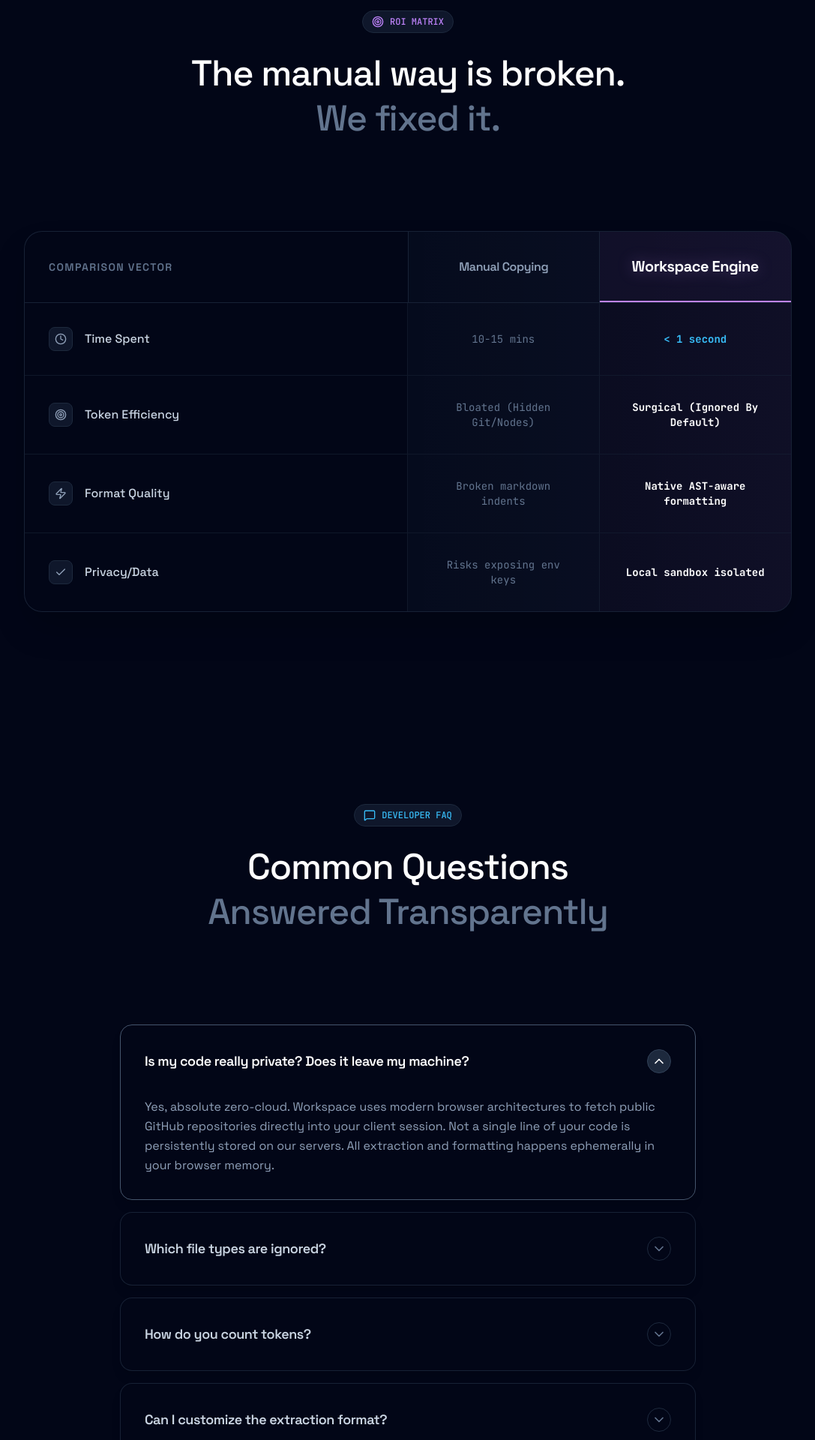
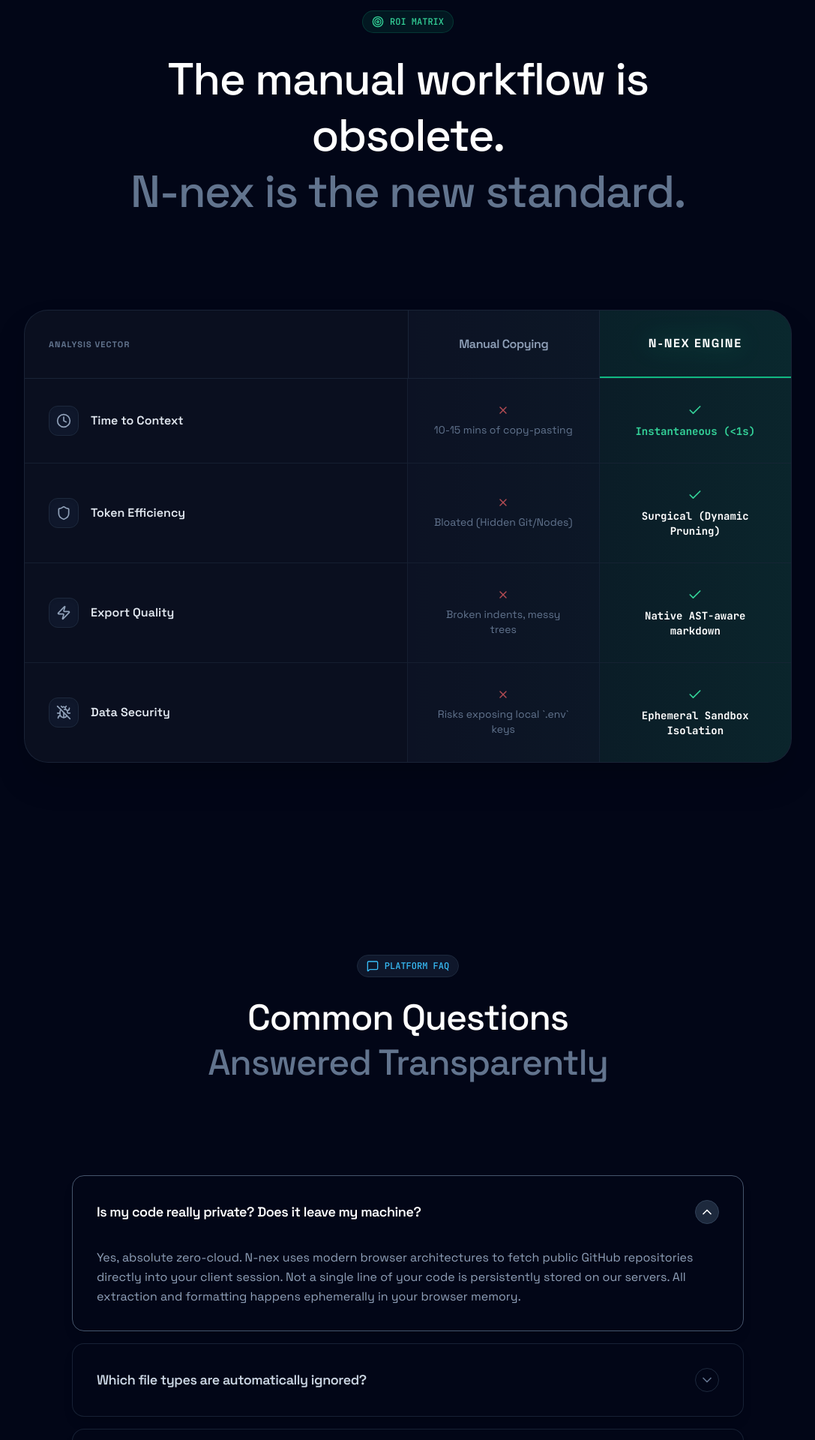
Before and after one commit to NavishKumar1/N-nex, a React (Vite) app: page / in a window 1280 px wide. Shown: the part 7480-9400 px from the top of the page at 75% size, without its empty margins (96-1183 px from the left). Built offline with nearby package versions, Linux system fonts and the light colour scheme.

Commit message:
feat(ui): rebrand to N-nex and enhance comparison UI
Rename project references to N-nex and improve the comparison section with interactive mouse-tracking effects and updated styling.

```diff
--- a/src/pages/ComparisonSection.tsx
+++ b/src/pages/ComparisonSection.tsx
@@ -1,64 +1,100 @@
 import React from 'react';
-import { motion } from 'motion/react';
-import { Check, X, Clock, Zap, Target } from 'lucide-react';
+import { motion, useMotionTemplate, useMotionValue } from 'motion/react';
+import { Check, X, Clock, Zap, Target, Shield, BugOff } from 'lucide-react';
 
 export function ComparisonSection() {
+  const mouseX = useMotionValue(0);
+  const mouseY = useMotionValue(0);
+
+  function handleMouseMove({ currentTarget, clientX, clientY }: React.MouseEvent) {
+    const { left, top } = currentTarget.getBoundingClientRect();
+    mouseX.set(clientX - left);
+    mouseY.set(clientY - top);
+  }
+
   return (
     <div id="comparison" className="w-full max-w-7xl mx-auto px-6 py-24 sm:py-32 z-10 relative">
       <div className="text-center mb-16 sm:mb-24 flex flex-col items-center">
-        <div className="inline-flex items-center gap-2 px-3 py-1.5 rounded-full bg-slate-900 border border-slate-800 text-[#c084fc] text-xs font-mono font-medium mb-6">
+        <div className="inline-flex items-center gap-2 px-3 py-1.5 rounded-full bg-[#10b981]/10 border border-[#10b981]/20 text-[#34d399] text-xs font-mono font-medium mb-6">
           <Target className="w-4 h-4" /> ROI MATRIX
         </div>
-        <h2 className="text-[2.2rem] sm:text-4xl md:text-5xl font-sans font-medium text-white tracking-tight mb-6 max-w-2xl leading-tight">
-          The manual way is broken. <br className="hidden sm:block" />
-          <span className="text-slate-500">We fixed it.</span>
+        <h2 className="text-[2.2rem] sm:text-5xl md:text-6xl font-sans font-medium text-white tracking-tight mb-6 max-w-3xl leading-tight">
+          The manual workflow is obsolete. <br className="hidden sm:block" />
+          <span className="text-slate-500">N-nex is the new standard.</span>
         </h2>
       </div>
 
       <div className="max-w-5xl mx-auto">
         <motion.div
-          initial={{ opacity: 0, y: 20 }}
+          initial={{ opacity: 0, y: 30 }}
           whileInView={{ opacity: 1, y: 0 }}
-          viewport={{ once: true, margin: "-50px" }}
-          transition={{ duration: 0.5 }}
-          className="bg-[#020617] border border-slate-800/80 rounded-3xl overflow-hidden shadow-2xl relative"
+          viewport={{ once: true, margin: "-100px" }}
+          transition={{ duration: 0.7, ease: "easeOut" }}
+          onMouseMove={handleMouseMove}
+          className="bg-[#0A0F1F] border border-slate-800/80 rounded-[32px] overflow-hidden shadow-2xl relative group"
         >
-           <div className="absolute top-0 right-0 w-full md:w-1/2 h-full bg-gradient-to-l from-[#c084fc]/5 to-transparent pointer-events-none" />
+          <motion.div
+            className="pointer-events-none absolute -inset-px rounded-[32px] opacity-0 group-hover:opacity-100 transition-opacity duration-300"
+            style={{
+              background: useMotionTemplate`
+                radial-gradient(
+                  650px circle at ${mouseX}px ${mouseY}px,
+                  rgba(16, 185, 129, 0.1),
+                  transparent 80%
+                )
+              `,
+            }}
+          />
+
+          <div className="absolute top-0 right-0 w-full md:w-1/2 h-full bg-gradient-to-l from-[#10b981]/10 to-transparent pointer-events-none" />
 
           {/* Header row */}
-          <div className="grid grid-cols-2 md:grid-cols-4 border-b border-slate-800/80 relative z-10">
+          <div className="grid grid-cols-2 md:grid-cols-4 border-b border-slate-800/80 relative z-10 glass-panel">
             <div className="col-span-2 p-6 sm:p-8 flex items-center hidden md:flex">
-              <span className="text-sm font-semibold tracking-widest text-slate-500 uppercase">Comparison Vector</span>
+              <span className="text-[11px] font-bold tracking-widest text-slate-500 uppercase">Analysis Vector</span>
             </div>
-            <div className="col-span-1 p-6 md:p-8 border-r md:border-l border-slate-800/80 bg-slate-900/30 flex flex-col items-center justify-center text-center">
+            <div className="col-span-1 p-6 md:p-8 border-r md:border-l border-slate-800/80 bg-slate-900/40 flex flex-col items-center justify-center text-center">
               <span className="text-slate-400 font-semibold tracking-tight text-sm sm:text-base">Manual Copying</span>
             </div>
-            <div className="col-span-1 p-6 md:p-8 bg-[#c084fc]/5 flex flex-col items-center justify-center text-center relative border-b-2 border-[#c084fc]">
-              <span className="text-white font-bold tracking-tight text-lg sm:text-xl drop-shadow-[0_0_10px_rgba(192,132,252,0.3)]">Workspace Engine</span>
+            <div className="col-span-1 p-6 md:p-8 bg-[#10b981]/5 flex flex-col items-center justify-center text-center relative border-b-2 border-[#10b981]">
+              <span className="text-white font-bold tracking-widest uppercase text-sm sm:text-base drop-shadow-[0_0_15px_rgba(16,185,129,0.4)]">N-nex Engine</span>
             </div>
           </div>
 
           {/* Rows */}
           {[
-            { label: 'Time Spent', manual: '10-15 mins', engine: '< 1 second', engineColor: 'text-[#38bdf8]', icon: Clock },
-            { label: 'Token Efficiency', manual: 'Bloated (Hidden Git/Nodes)', engine: 'Surgical (Ignored By Default)', engineColor: 'text-white', icon: Target },
-            { label: 'Format Quality', manual: 'Broken markdown indents', engine: 'Native AST-aware formatting', engineColor: 'text-white', icon: Zap },
-            { label: 'Privacy/Data', manual: 'Risks exposing env keys', engine: 'Local sandbox isolated', engineColor: 'text-white', icon: Check }
+            { label: 'Time to Context', manual: '10-15 mins of copy-pasting', engine: 'Instantaneous (<1s)', engineColor: 'text-[#34d399]', icon: Clock },
+            { label: 'Token Efficiency', manual: 'Bloated (Hidden Git/Nodes)', engine: 'Surgical (Dynamic Pruning)', engineColor: 'text-white', icon: Shield },
+            { label: 'Export Quality', manual: 'Broken indents, messy trees', engine: 'Native AST-aware markdown', engineColor: 'text-white', icon: Zap },
+            { label: 'Data Security', manual: 'Risks exposing local `.env` keys', engine: 'Ephemeral Sandbox Isolation', engineColor: 'text-white', icon: BugOff }
           ].map((row, i) => (
-            <div key={i} className={`grid grid-cols-2 md:grid-cols-4 ${i !== 3 ? 'border-b border-slate-800/50' : ''} relative z-10`}>
-              <div className="col-span-2 p-5 sm:p-6 lg:p-8 flex items-center gap-3 md:gap-4 md:col-span-2 border-b md:border-b-0 border-slate-800/50 md:border-r md:border-slate-800/50">
-                <div className="w-8 h-8 rounded-lg bg-slate-900 border border-slate-800 flex items-center justify-center shrink-0">
-                  <row.icon className="w-4 h-4 text-slate-400" />
+            <motion.div
+              key={i}
+              initial={{ opacity: 0, x: -20 }}
+              whileInView={{ opacity: 1, x: 0 }}
+              viewport={{ once: true }}
+              transition={{ duration: 0.5, delay: i * 0.1 }}
+              className={`grid grid-cols-2 md:grid-cols-4 ${i !== 3 ? 'border-b border-slate-800/60' : ''} relative z-10 hover:bg-slate-800/20 transition-colors`}
+            >
+              <div className="col-span-2 p-5 sm:p-6 lg:p-8 flex items-center gap-4 md:col-span-2 border-b md:border-b-0 border-slate-800/60 md:border-r md:border-slate-800/60">
+                <div className="w-10 h-10 rounded-xl bg-slate-900 border border-slate-800 flex items-center justify-center shrink-0 shadow-inner">
+                  <row.icon className="w-5 h-5 text-slate-400" />
                 </div>
-                <span className="text-slate-300 font-medium">{row.label}</span>
+                <span className="text-slate-200 font-semibold text-sm sm:text-base">{row.label}</span>
               </div>
-              <div className="col-span-1 p-5 sm:p-6 lg:p-8 flex items-center justify-center text-center border-r border-slate-800/50 bg-slate-900/30">
-                <span className="text-slate-500 font-mono text-xs sm:text-sm">{row.manual}</span>
+              <div className="col-span-1 p-5 sm:p-6 lg:p-8 flex items-center justify-center text-center border-r border-slate-800/60 bg-slate-900/40">
+                <div className="flex flex-col items-center gap-2">
+                  <X className="w-4 h-4 text-red-400 opacity-70" />
+                  <span className="text-slate-500 font-sans text-xs sm:text-sm">{row.manual}</span>
+                </div>
               </div>
-              <div className="col-span-1 p-5 sm:p-6 lg:p-8 flex items-center justify-center text-center bg-[#c084fc]/[0.02]">
-                <span className={`font-mono font-semibold text-xs sm:text-sm ${row.engineColor}`}>{row.engine}</span>
+              <div className="col-span-1 p-5 sm:p-6 lg:p-8 flex items-center justify-center text-center bg-[#10b981]/[0.03]">
+                <div className="flex flex-col items-center gap-2">
+                  <Check className="w-5 h-5 text-[#34d399]" />
+                  <span className={`font-mono font-bold text-xs sm:text-sm ${row.engineColor}`}>{row.engine}</span>
+                </div>
               </div>
-            </div>
+            </motion.div>
           ))}
 
         </motion.div>
--- a/src/pages/FAQSection.tsx
+++ b/src/pages/FAQSection.tsx
@@ -5,19 +5,31 @@
 const faqs = [
   {
     question: "Is my code really private? Does it leave my machine?",
-    answer: "Yes, absolute zero-cloud. Workspace uses modern browser architectures to fetch public GitHub repositories directly into your client session. Not a single line of your code is persistently stored on our servers. All extraction and formatting happens ephemerally in your browser memory."
+    answer: "Yes, absolute zero-cloud. N-nex uses modern browser architectures to fetch public GitHub repositories directly into your client session. Not a single line of your code is persistently stored on our servers. All extraction and formatting happens ephemerally in your browser memory."
   },
   {
-    question: "Which file types are ignored?",
-    answer: "By default, Workspace ignores massive dependencies (node_modules, vendor directories), hidden repository data (.git, .svn), built artifacts (dist, build, .next), and binary assets (images, audio, videos, compiled executables). We only extract meaningful text-based source code."
+    question: "Which file types are automatically ignored?",
+    answer: "By default, N-nex ignores massive dependencies (node_modules, vendor directories), hidden repository data (.git, .svn), built artifacts (dist, build, .next), and binary assets (images, audio, videos, compiled executables). We only extract meaningful text-based source code."
   },
   {
     question: "How do you count tokens?",
-    answer: "We use a fast BPE (Byte-Pair Encoding) algorithm running entirely in-browser. Our token counting metrics map closely to standard encodings, providing a highly accurate estimate of context consumption for major large language models."
+    answer: "We use a fast BPE (Byte-Pair Encoding) algorithm running entirely in-browser. Our token counting metrics map closely to standard encodings, providing a highly accurate estimate of context consumption for major large language models before you paste."
   },
   {
     question: "Can I customize the extraction format?",
-    answer: "Yes. Workspace provides options to structure the output into clean XML tags or raw markdown, giving you full control over how you want to present the context to your LLMs."
+    answer: "Yes. N-nex provides options to structure the output into clean XML tags or raw markdown sequence, giving you full control over how you want to present the context to your LLMs."
+  },
+  {
+    question: "Are there size limits on the repositories I can parse?",
+    answer: "Since N-nex executes locally within your browser environment, the practical limit depends on your system's memory. However, our optimized thread-detached streaming engine gracefully handles massive repositories with tens of thousands of files without freezing your tab."
+  },
+  {
+    question: "Can I target specific branches or pull requests?",
+    answer: "Absolutely. N-nex's precision targeting allows you to hone in on particular branches, individual commit hashes, or active Pull Requests, helping you isolate precise diffs instead of downloading the entire structural tree."
+  },
+  {
+    question: "Does N-nex support private repositories?",
+    answer: "Currently, our zero-auth architecture is specifically optimized for instant ingestion of public open-source GitHub repositories. Support for private repositories via secure, ephemeral, local-only Personal Access Tokens is coming in the next major update."
   }
 ];
 
@@ -28,7 +40,7 @@
     <div id="faq" className="w-full max-w-7xl mx-auto px-6 py-24 sm:py-32 z-10 relative">
       <div className="text-center mb-16 sm:mb-24 flex flex-col items-center">
         <div className="inline-flex items-center gap-2 px-3 py-1.5 rounded-full bg-slate-900 border border-slate-800 text-[#38bdf8] text-xs font-mono font-medium mb-6">
-          <MessageSquare className="w-4 h-4" /> DEVELOPER FAQ
+          <MessageSquare className="w-4 h-4" /> PLATFORM FAQ
         </div>
         <h2 className="text-[2.2rem] sm:text-4xl md:text-5xl font-sans font-medium text-white tracking-tight mb-6 max-w-2xl leading-tight">
           Common Questions <br className="hidden sm:block" />
@@ -36,7 +48,7 @@
         </h2>
       </div>
 
-      <div className="max-w-3xl mx-auto flex flex-col gap-4">
+      <div className="max-w-4xl mx-auto flex flex-col gap-4">
         {faqs.map((faq, index) => (
           <motion.div
             key={index}
```
